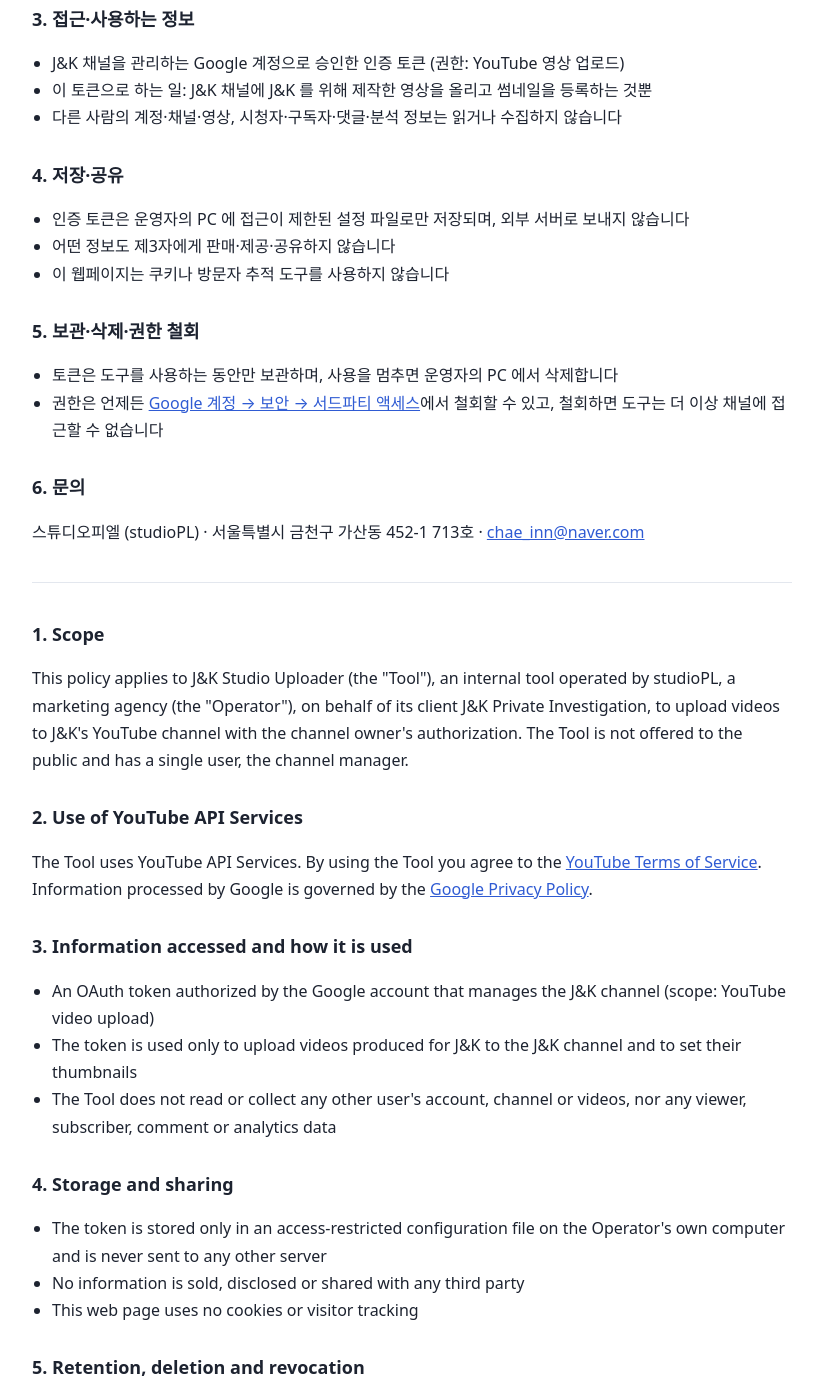
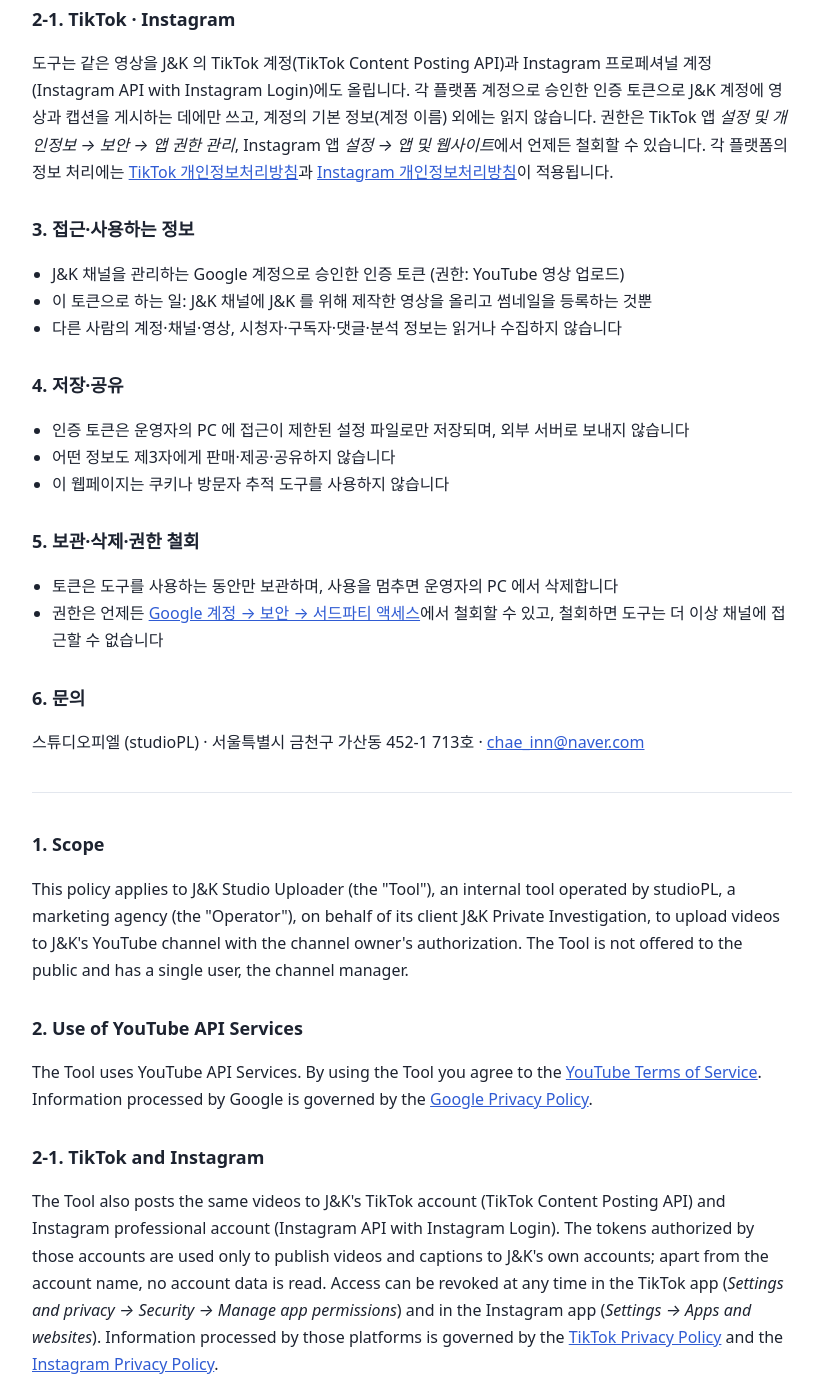
Before and after one commit to jnk-studio/jnk-studio.github.io, a plain HTML site: page privacy.html in a window 1280 px wide. Shown: the part 478-1864 px from the top of the page, without its empty margins (228-1048 px from the left). Drawn offline with Linux system fonts and the light colour scheme.

Commit message:
Add files via upload

```diff
--- a/privacy.html
+++ b/privacy.html
@@ -31,6 +31,9 @@
     <h2>2. YouTube API 서비스 사용</h2>
     <p>도구는 YouTube API 서비스를 사용합니다. 도구를 사용하는 것은 <a href="https://www.youtube.com/t/terms" rel="noopener">YouTube 서비스 약관</a>에 동의하는 것이며, Google 이 처리하는 정보에는 <a href="https://policies.google.com/privacy" rel="noopener">Google 개인정보처리방침</a>이 적용됩니다.</p>
 
+    <h2>2-1. TikTok · Instagram</h2>
+    <p>도구는 같은 영상을 J&amp;K 의 TikTok 계정(TikTok Content Posting API)과 Instagram 프로페셔널 계정(Instagram API with Instagram Login)에도 올립니다. 각 플랫폼 계정으로 승인한 인증 토큰으로 J&amp;K 계정에 영상과 캡션을 게시하는 데에만 쓰고, 계정의 기본 정보(계정 이름) 외에는 읽지 않습니다. 권한은 TikTok 앱 <i>설정 및 개인정보 → 보안 → 앱 권한 관리</i>, Instagram 앱 <i>설정 → 앱 및 웹사이트</i>에서 언제든 철회할 수 있습니다. 각 플랫폼의 정보 처리에는 <a href="https://www.tiktok.com/legal/privacy-policy" rel="noopener">TikTok 개인정보처리방침</a>과 <a href="https://privacycenter.instagram.com/policy" rel="noopener">Instagram 개인정보처리방침</a>이 적용됩니다.</p>
+
     <h2>3. 접근·사용하는 정보</h2>
     <ul>
       <li>J&amp;K 채널을 관리하는 Google 계정으로 승인한 인증 토큰 (권한: YouTube 영상 업로드)</li>
@@ -62,6 +65,9 @@
     <h2>2. Use of YouTube API Services</h2>
     <p>The Tool uses YouTube API Services. By using the Tool you agree to the <a href="https://www.youtube.com/t/terms" rel="noopener">YouTube Terms of Service</a>. Information processed by Google is governed by the <a href="https://policies.google.com/privacy" rel="noopener">Google Privacy Policy</a>.</p>
 
+    <h2>2-1. TikTok and Instagram</h2>
+    <p>The Tool also posts the same videos to J&amp;K's TikTok account (TikTok Content Posting API) and Instagram professional account (Instagram API with Instagram Login). The tokens authorized by those accounts are used only to publish videos and captions to J&amp;K's own accounts; apart from the account name, no account data is read. Access can be revoked at any time in the TikTok app (<i>Settings and privacy → Security → Manage app permissions</i>) and in the Instagram app (<i>Settings → Apps and websites</i>). Information processed by those platforms is governed by the <a href="https://www.tiktok.com/legal/privacy-policy" rel="noopener">TikTok Privacy Policy</a> and the <a href="https://privacycenter.instagram.com/policy" rel="noopener">Instagram Privacy Policy</a>.</p>
+
     <h2>3. Information accessed and how it is used</h2>
     <ul>
       <li>An OAuth token authorized by the Google account that manages the J&amp;K channel (scope: YouTube video upload)</li>
```
Also changed, not shown: terms.html (+6 -0 lines), tiktok3uVeINUNaskUmAQ7wanANUhYRFREzxajzW.txt (added).
